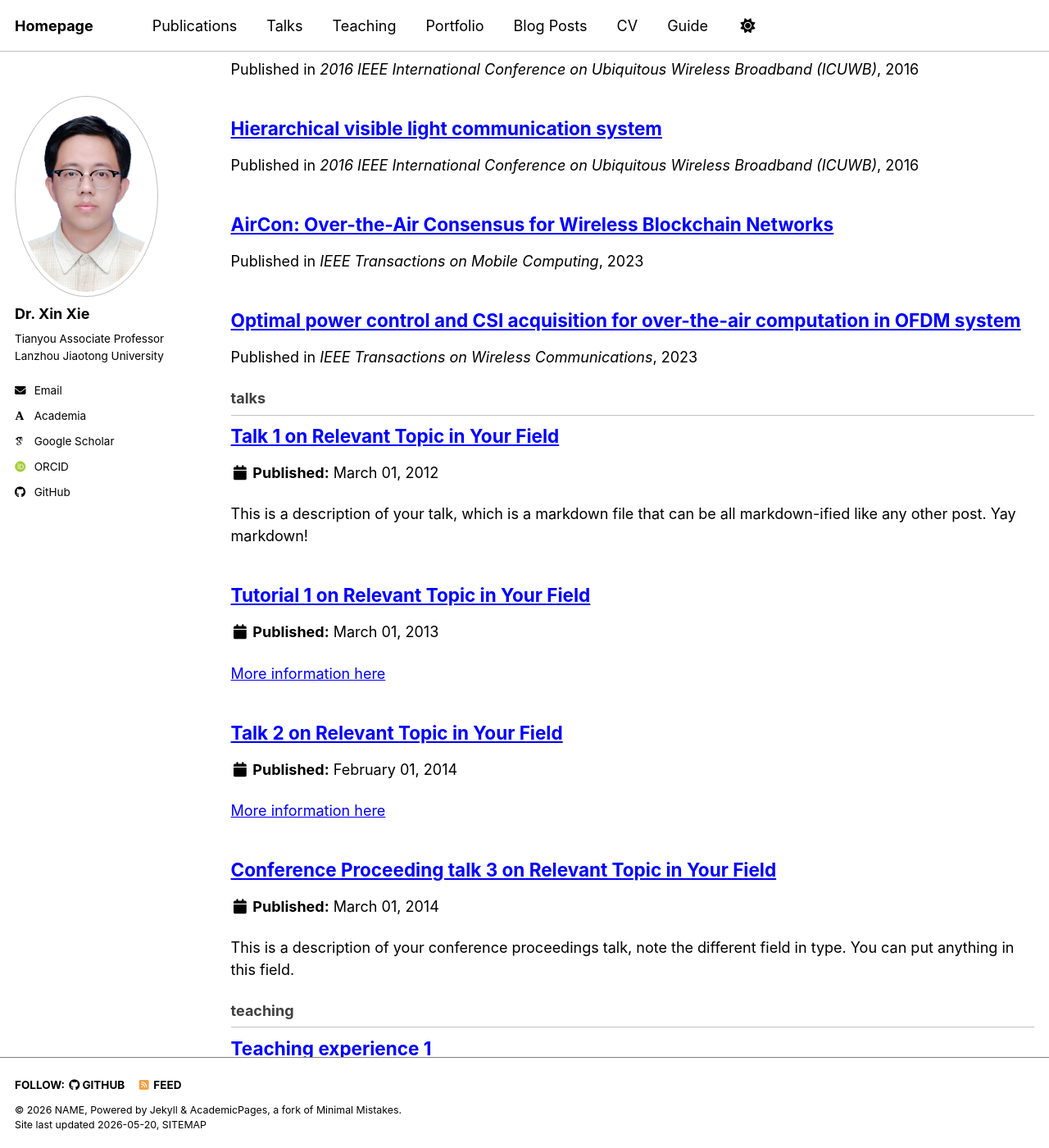
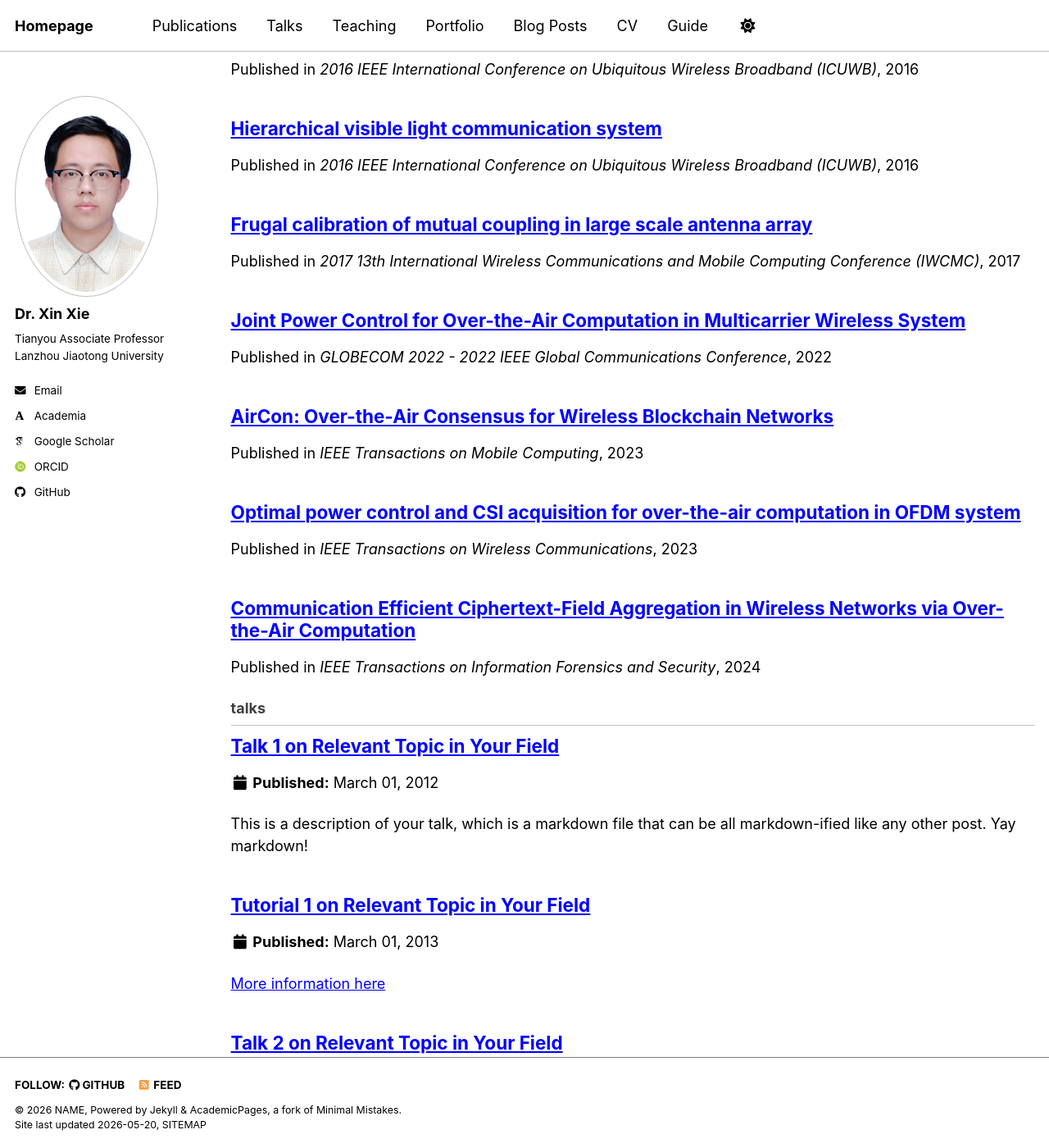
Before and after one commit to xiexin312/xiexin312.github.io, a Jekyll site: the page built from _pages/collection-archive.html, in a window 1280 px wide and 1400 px high, scrolled down 1127 px. Shown: the whole window at 82% size. Built offline with Jekyll 4.4.1, drawn with Linux system fonts in a browser that asks for light colours; some web fonts are replaced; a script bundle is joined from its source files by our own code; library files that are not in the unit come from our copies.

Commit message:
修改publications list

```diff
--- a/_pages/publications.html
+++ b/_pages/publications.html
@@ -4,10 +4,6 @@ title: "Publications"
 permalink: /publications/
 author_profile: true
 ---
-
-{% if site.author.googlescholar %}
-  <div class="wordwrap">You can also find my articles on <a href="{{site.author.googlescholar}}">my Google Scholar profile</a>.</div>
-{% endif %}
 
 {% include base_path %}
 
--- /dev/null
+++ b/_publications/2017-07-20-calibration.md
@@ -0,0 +1,11 @@
+---
+title: "Frugal calibration of mutual coupling in large scale antenna array"
+collection: publications
+category: conferences
+permalink: /publication/2017-07-20-calibration
+date: 2017-07-20
+authors: "**X. Xie**, Y. Xu, H. Zhu, Q. Ling, X. Wang and X. Luo"
+venue: "2017 13th International Wireless Communications and Mobile Computing Conference (IWCMC)"
+pages: "593-598"
+doi: "10.1109/IWCMC.2017.7986352"
+---
--- /dev/null
+++ b/_publications/2022-12-04-aircomp.md
@@ -0,0 +1,11 @@
+---
+title: "Joint Power Control for Over-the-Air Computation in Multicarrier Wireless System"
+collection: publications
+category: conferences
+permalink: /publication/2022-12-04-aircomp
+date: 2022-12-04
+authors: "**X. Xie**, C. Hua and J. Hong"
+venue: "GLOBECOM 2022 - 2022 IEEE Global Communications Conference"
+pages: "794-799"
+doi: "10.1109/GLOBECOM48099.2022.10000853"
+---
--- /dev/null
+++ b/_publications/2024-11-05-airhe.md
@@ -0,0 +1,13 @@
+---
+title: "Communication Efficient Ciphertext-Field Aggregation in Wireless Networks via Over-the-Air Computation"
+collection: publications
+category: manuscripts
+permalink: /publication/2024-11-05-airhe
+date: 2024-11-05
+authors: "**X. Xie**, J. Hong, C. Hua and Y. Xu"
+venue: "IEEE Transactions on Information Forensics and Security"
+volume: "20"
+number: " "
+pages: "31-45"
+doi: "10.1109/TIFS.2024.3490400"
+---
```
